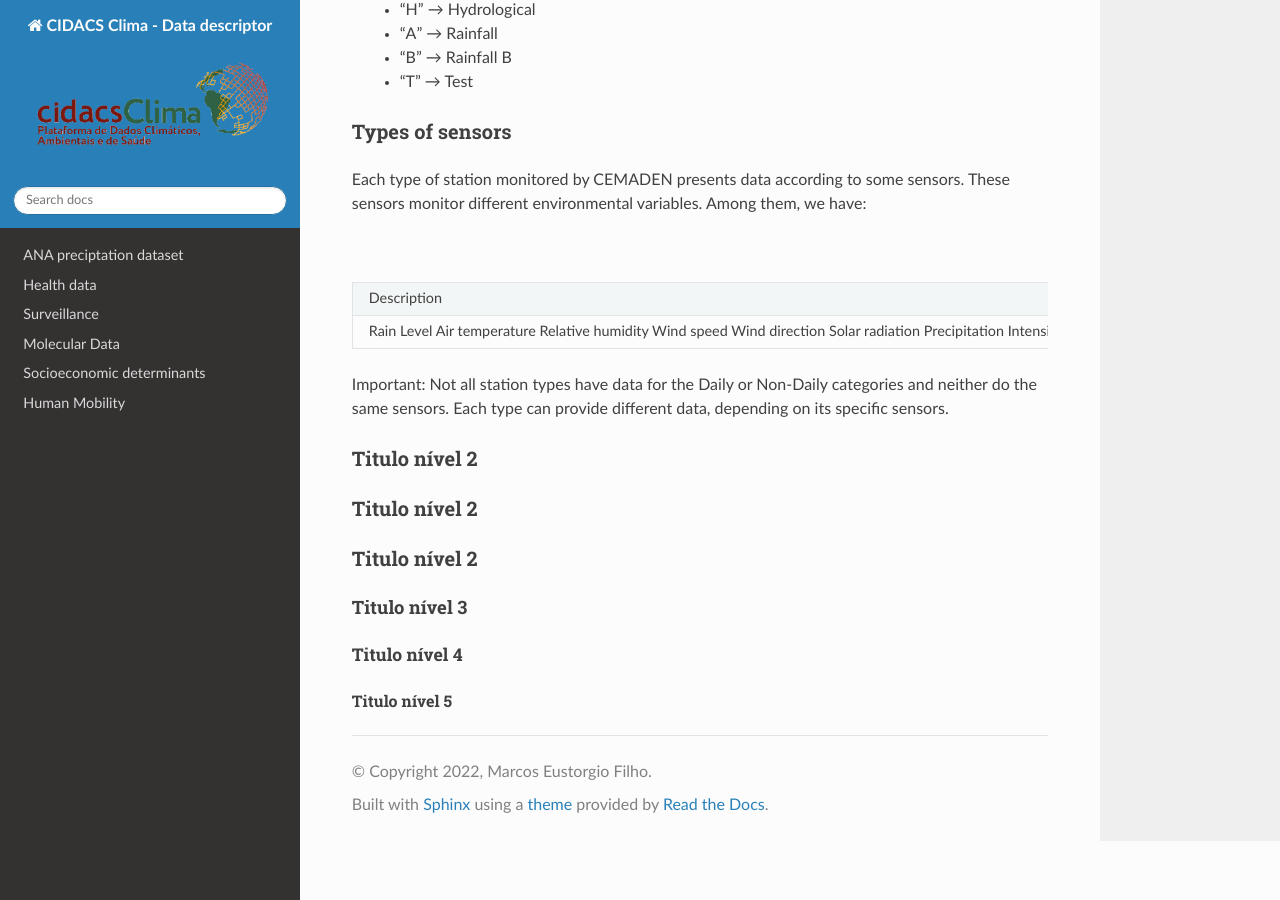
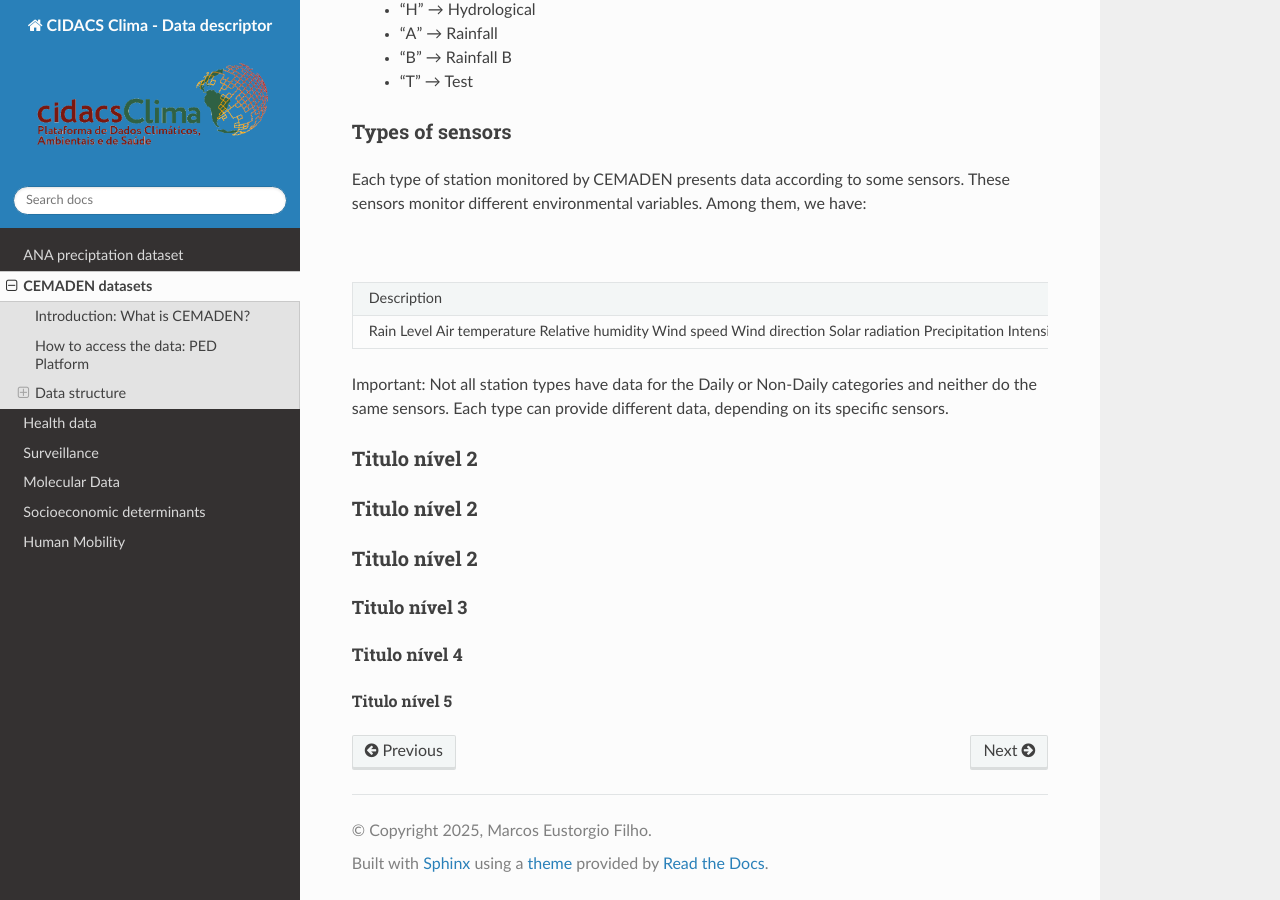
Before and after one commit to cidacslab/plataforma-clima-ambiente-readthedocs, a Sphinx documentation site: the page built from docs/source/cemaden_data.rst, in a window 1280 px wide and 900 px high, scrolled down 1314 px. Built offline with Sphinx 7.4.7 and the Read the Docs theme 3.1.0, drawn with Linux system fonts in a browser that asks for light colours.

Commit message:
Indexando documentação CEMADEN

```diff
--- a/docs/source/conf.py
+++ b/docs/source/conf.py
@@ -3,7 +3,7 @@
 # -- Project information
 
 project = 'CIDACS Clima - Data descriptor'
-copyright = '2022, Marcos Eustorgio Filho'
+copyright = '2025, Marcos Eustorgio Filho'
 author = 'Marcos'
 
 release = '0.1'
--- a/docs/source/index.rst
+++ b/docs/source/index.rst
@@ -28,6 +28,7 @@ Contents
 
 .. toctree::
    ana_data
+   cemaden_data
    health
    surveillance
    biological
```
